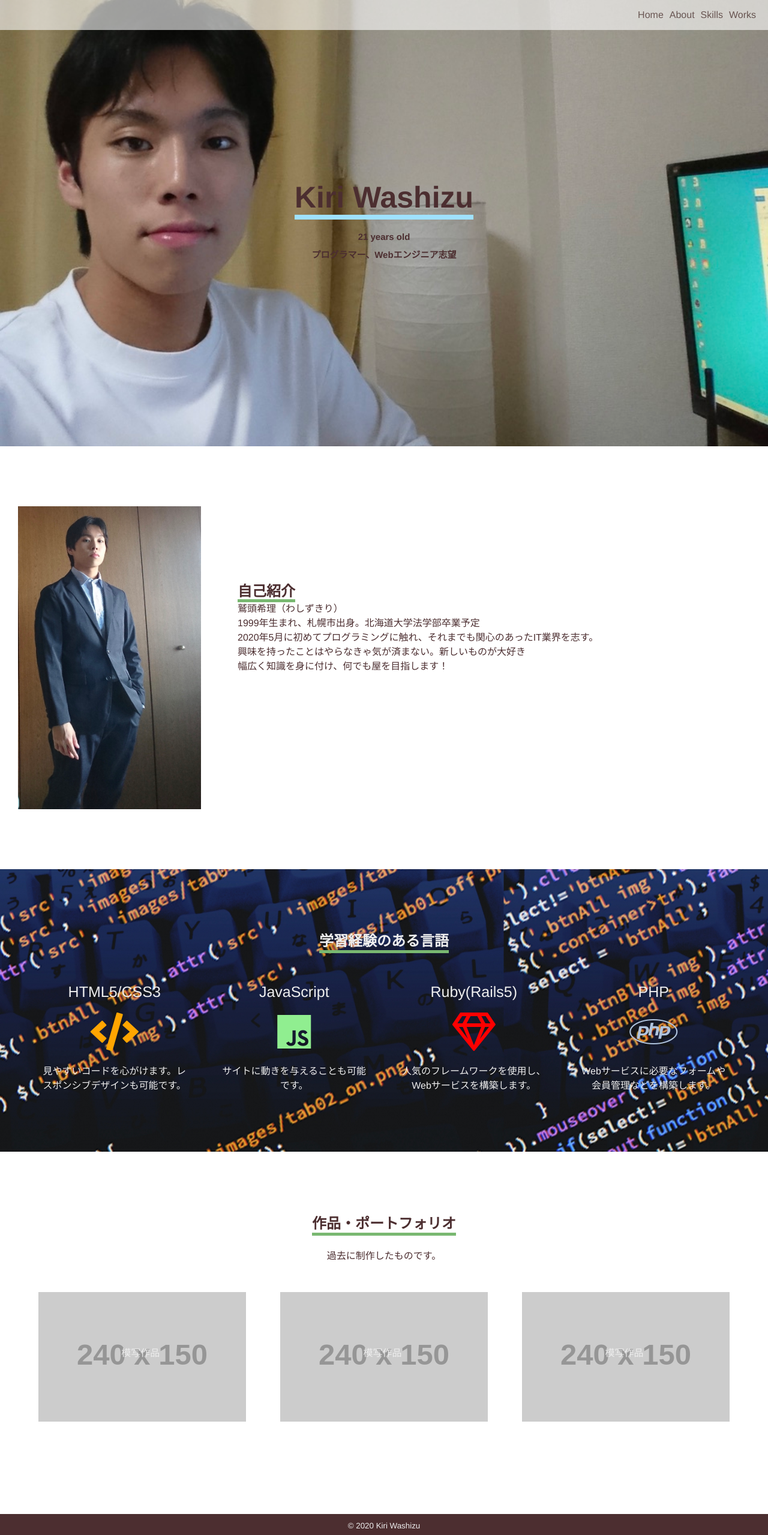
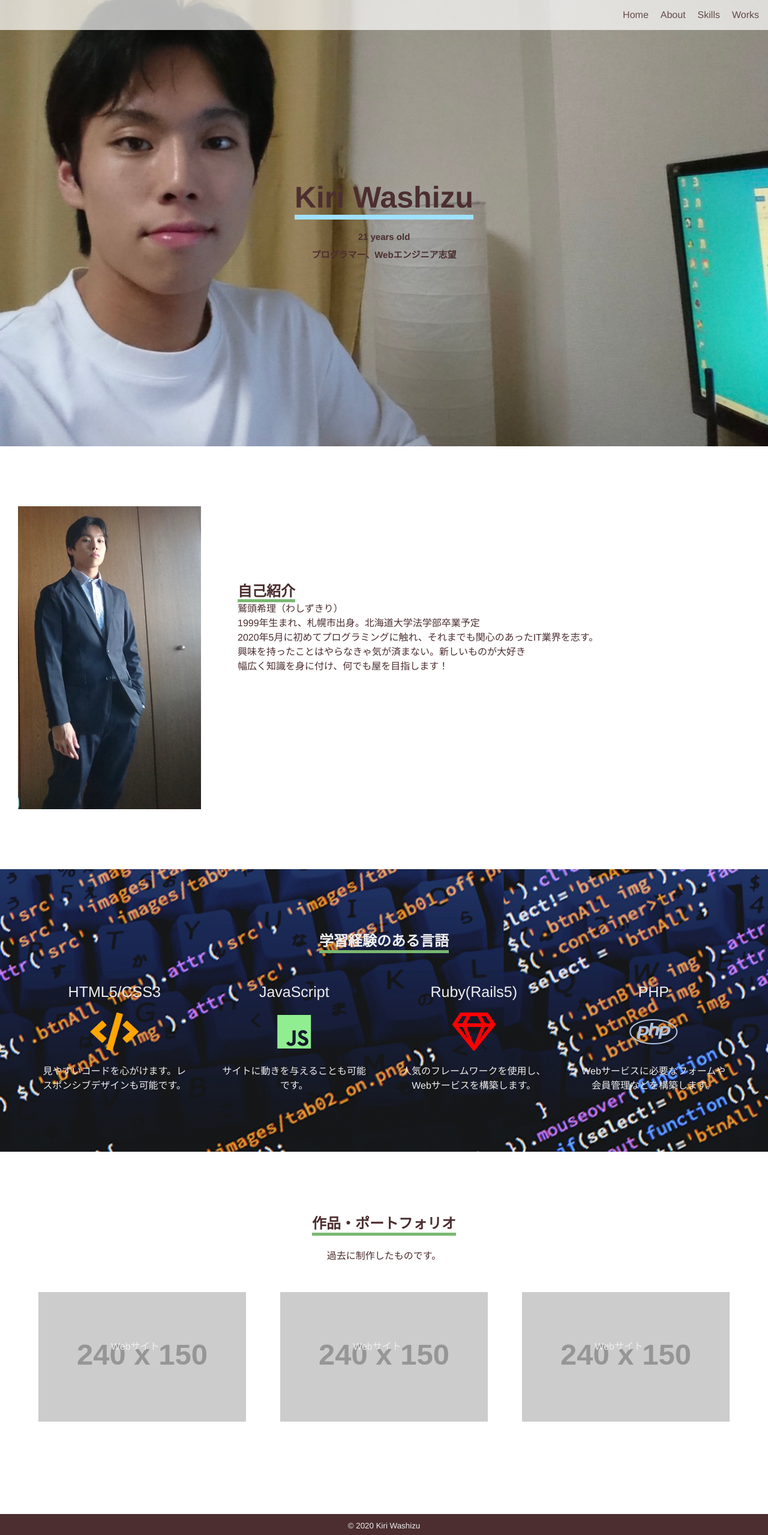
Before and after one commit to Kiri-04s/first_work, a plain HTML site: page index.html in a window 1280 px wide. Shown: the whole page at 60% size. Drawn offline with Linux system fonts and the light colour scheme; placeholder pictures from the web are drawn by us.

Commit message:
navのスタイル修正

```diff
--- a/index.html
+++ b/index.html
@@ -79,19 +79,19 @@
         <div class="work">
           <a href="#">
             <img src="https://via.placeholder.com/240x150" alt="">
-            <p>模写作品</p>
+            <p>Webサイト</p>
           </a>
         </div>
         <div class="work">
           <a href="#">
             <img src="https://via.placeholder.com/240x150" alt="">
-            <p>模写作品</p>
+            <p>Webサイト</p>
           </a>
         </div>
         <div class="work">
           <a href="#">
             <img src="https://via.placeholder.com/240x150" alt="">
-            <p>模写作品</p>
+            <p>Webサイト</p>
           </a>
         </div>
       </div>
--- a/style.scss
+++ b/style.scss
@@ -55,21 +55,34 @@ header {
   position: fixed;
   top: 0;
   width: 100%;
+  height: 50px;
   background-color: #fff;
-  opacity: 0.6;
+  opacity: 0.7;
 }
 
 nav {
   float: right;
-  margin-right: 10px;
+  margin-right: 5px;
   ul {
     display: flex;
     list-style-type: none;
+    margin: 0;
+    padding: 0;
     li {
-      margin-right: 10px;
+      padding: 0 10px;
+      transition: all .3s;
       a {
+        line-height: 50px;
+        display: inline-block;
         text-decoration: none;
         color: $mainFontColor;
+        user-select: none;
+      }
+      &:hover {
+        background-color: $mainFontColor;
+        a {
+          color: $subFontColor;
+        }
       }
     }
   }
@@ -215,8 +228,8 @@ nav {
   }
   p {
     position: absolute;
-    top: 40%;
-    left: 40%;
+    top: 35%;
+    left: 35%;
     color: $subFontColor;
   }
   &:last-child {
```
Also changed, not shown: style.css, 1 other file.
